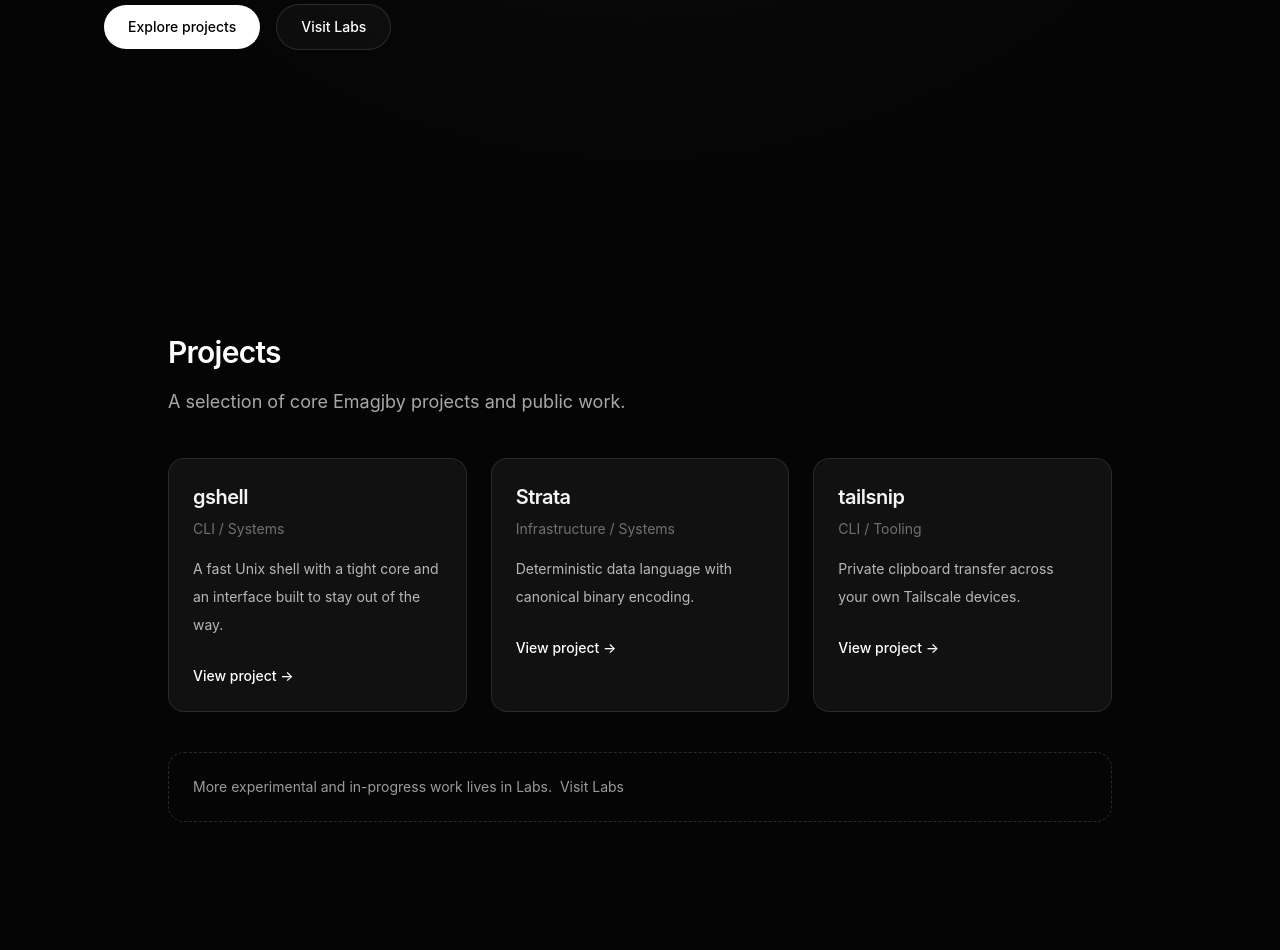
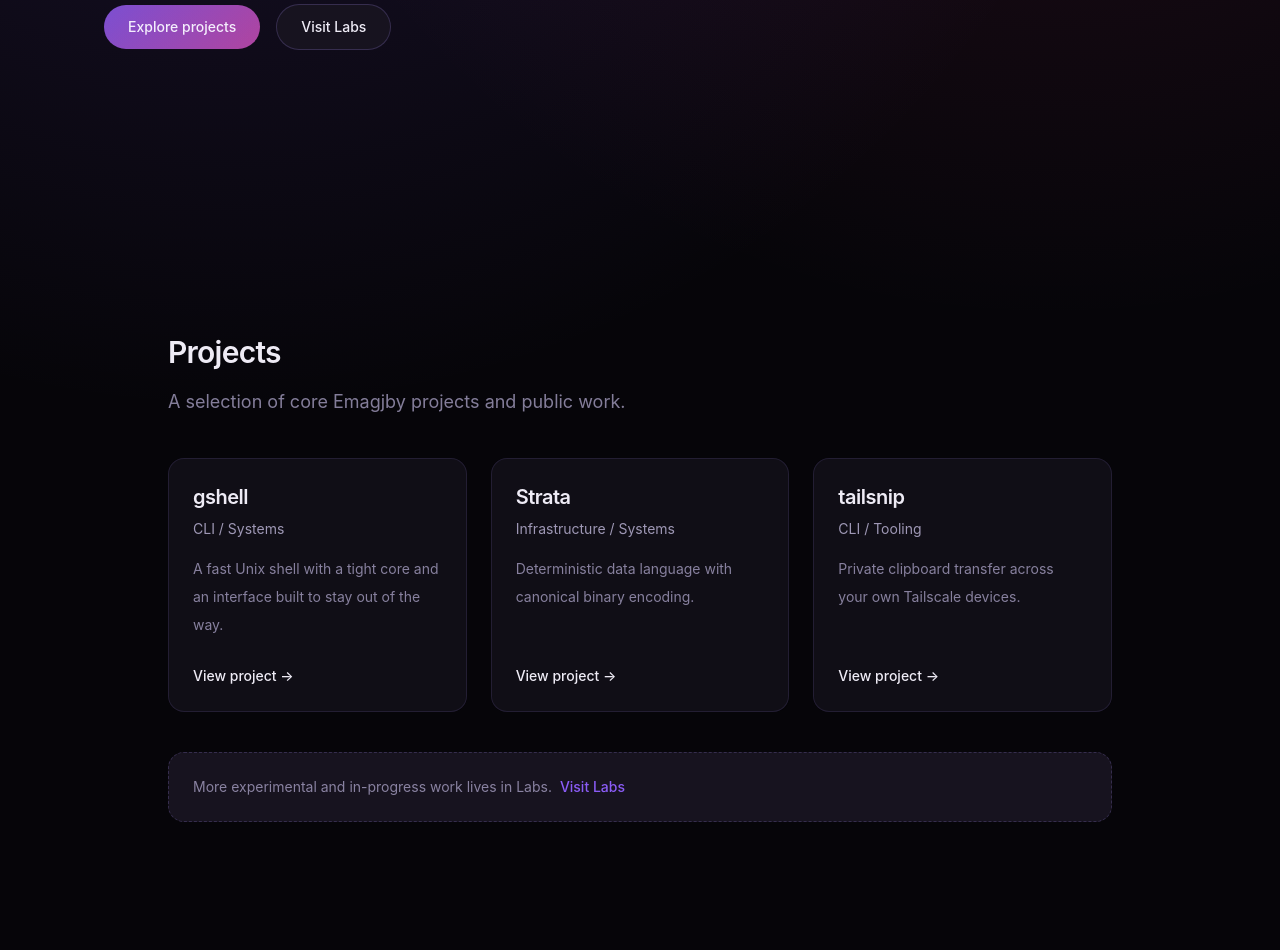
Before and after one commit to Emagjby/emagjby.com, a SvelteKit app: page / in a window 1280 px wide. Shown: the part 533-1483 px from the top of the page. Built offline with nearby package versions, Linux system fonts and the light colour scheme.

Commit message:
feat(design): define core color token system and background identity (#11)

```diff
--- a/src/lib/components/Footer.svelte
+++ b/src/lib/components/Footer.svelte
@@ -3,24 +3,25 @@
 	import { siteContent } from "$lib/content/site";
 </script>
 
-<footer class="border-t border-white/10 py-6 sm:py-10">
+<footer class="border-t border-(--border-subtle) py-6 sm:py-10">
 	<Container
 		class="flex flex-col gap-4 sm:flex-row sm:items-center sm:justify-between"
 	>
 		<div class="space-y-1">
-			<p class="text-sm font-medium text-white">{siteContent.name}</p>
-			<p class="text-sm text-white/50">{siteContent.footer.blurb}</p>
+			<p class="text-sm font-medium text-(--text-primary)">
+				{siteContent.name} &copy;
+			</p>
 		</div>
 
 		<nav aria-label="Footer links">
-			<ul class="flex flex-wrap items-center gap-5 text-sm text-white/60">
-				{#each siteContent.footer.links as link}
+			<ul class="flex flex-wrap items-center gap-5 text-sm">
+				{#each siteContent.footer.links as link (link.href)}
 					<li>
 						<a
 							href={link.href}
 							target={link.external ? "_blank" : undefined}
 							rel={link.external ? "noreferrer" : undefined}
-							class="transition-colors hover:text-white"
+							class="interactive-link text-(--text-muted)"
 						>
 							{link.label}
 						</a>
--- a/src/lib/components/Header.svelte
+++ b/src/lib/components/Header.svelte
@@ -4,22 +4,22 @@
 </script>
 
 <header
-	class="sticky top-0 z-20 border-b border-white/10 bg-black/70 backdrop-blur-md"
+	class="sticky top-0 z-20 border-b border-(--border-subtle) bg-[var(--bg-overlay)] backdrop-blur-md"
 >
 	<Container class="flex items-center justify-between py-5">
-		<a href="/" class="text-lg font-semibold tracking-tight text-white">
+		<a href="/" class="interactive-link text-lg font-semibold tracking-tight text-(--text-primary)">
 			{siteContent.name}
 		</a>
 
 		<nav aria-label="Primary navigation">
-			<ul class="flex items-center gap-8 text-sm text-white/65">
-				{#each navItems as item}
+			<ul class="flex items-center gap-8 text-sm">
+				{#each navItems as item (item.href)}
 					<li>
 						<a
 							href={item.href}
 							target={item.external ? "_blank" : undefined}
 							rel={item.external ? "noreferrer" : undefined}
-							class="transition-colors hover:text-white"
+							class="interactive-link text-(--text-muted)"
 						>
 							{item.label}
 						</a>
--- a/src/lib/components/Hero.svelte
+++ b/src/lib/components/Hero.svelte
@@ -5,27 +5,27 @@
 
 <section class="relative overflow-hidden py-24 sm:py-32 lg:py-40">
 	<div
-		class="absolute inset-0 -z-10 bg-[radial-gradient(circle_at_top,rgba(255,255,255,0.08),transparent_35%)]"
+		class="absolute inset-0 -z-10 bg-[radial-gradient(circle_at_top,var(--accent-glow),transparent_35%)]"
 	></div>
 
 	<Container>
 		<div class="max-w-4xl">
 			{#if siteContent.hero.eyebrow}
 				<p
-					class="text-sm font-medium uppercase tracking-[0.2em] text-white/45"
+					class="text-sm font-medium uppercase tracking-[0.2em] text-(--text-secondary)"
 				>
 					{siteContent.hero.eyebrow}
 				</p>
 			{/if}
 
 			<h1
-				class="mt-4 text-5xl font-semibold tracking-tight text-white sm:text-7xl"
+				class="mt-4 text-5xl font-semibold tracking-tight text-(--text-primary) sm:text-7xl"
 			>
 				{siteContent.hero.heading}
 			</h1>
 
 			<p
-				class="mt-6 max-w-2xl text-lg leading-8 text-white/68 sm:text-xl"
+				class="mt-6 max-w-2xl text-lg leading-8 text-(--text-muted) sm:text-xl"
 			>
 				{siteContent.hero.subheading}
 			</p>
@@ -36,7 +36,7 @@
 				>
 					<a
 						href={siteContent.hero.primaryCta.href}
-						class="inline-flex items-center justify-center rounded-full bg-white px-6 py-3 text-sm font-medium transition hover:bg-white/90 text-black"
+						class="interactive-button inline-flex items-center justify-center rounded-full px-6 py-3 text-sm font-medium text-(--text-primary)"
 					>
 						{siteContent.hero.primaryCta.label}
 					</a>
@@ -50,7 +50,7 @@
 							rel={siteContent.hero.secondaryCta.external
 								? "noopener noreferrer"
 								: undefined}
-							class="inline-flex items-center justify-center rounded-full border border-white/12 bg-white/[0.03] px-6 py-3 text-sm font-medium text-white transition hover:bg-white/[0.06]"
+							class="interactive-button-secondary inline-flex items-center justify-center rounded-full border border-(--border-default) bg-(--bg-elevated) px-6 py-3 text-sm font-medium text-(--text-primary) hover:bg-(--bg-surface)"
 						>
 							{siteContent.hero.secondaryCta.label}
 						</a>
--- a/src/lib/components/ProjectCard.svelte
+++ b/src/lib/components/ProjectCard.svelte
@@ -5,30 +5,32 @@
 </script>
 
 <article
-	class="rounded-2xl border border-white/10 bg-white/5 p-6 backdrop-blur-sm"
+	class="flex h-full flex-col rounded-2xl border border-(--border-subtle) bg-(--bg-surface) p-6 backdrop-blur-sm"
 >
 	<div class="flex items-start justify-between gap-4">
 		<div>
 			<h3 class="text-xl font-semibold tracking-tight">{project.name}</h3>
 
 			{#if project.category}
-				<p class="mt-2 text-sm text-white/40">{project.category}</p>
+				<p class="mt-2 text-sm text-(--text-secondary)">
+					{project.category}
+				</p>
 			{/if}
 		</div>
 	</div>
 
-	<p class="mt-4 text-sm leading-7 text-white/70">
+	<p class="mt-4 text-sm leading-7 text-(--text-muted)">
 		{project.description}
 	</p>
 
 	{#if project.href}
-		<div class="mt-6">
+		<div class="mt-auto pt-6">
 			<a
 				href={project.href}
 				target="_blank"
 				rel="noopener noreferrer"
 				aria-label={`View project ${project.name}`}
-				class="text-sm font-medium text-white underline underline-offset-4 hover:text-white/80"
+				class="interactive-link text-sm font-medium text-(--text-primary) underline underline-offset-4"
 			>
 				View project →
 			</a>
--- a/src/lib/components/ProjectSection.svelte
+++ b/src/lib/components/ProjectSection.svelte
@@ -11,13 +11,13 @@
 	description="A selection of core Emagjby projects and public work."
 >
 	<div class="grid gap-6 md:grid-cols-2 xl:grid-cols-3">
-		{#each projects as project}
+		{#each projects as project (project.name)}
 			<ProjectCard {project} />
 		{/each}
 	</div>
 
 	<div
-		class="mt-10 rounded-2xl border border-dashed border-white/15 p-6 text-sm text-white/60"
+		class="mt-10 rounded-2xl border border-dashed border-(--border-default) bg-(--bg-elevated) p-6 text-sm text-(--text-muted)"
 	>
 		<p>
 			{siteContent.labs.callout}
@@ -25,7 +25,7 @@
 				href={siteContent.labs.href}
 				target="_blank"
 				rel="noopener noreferrer"
-				class="ml-1 text-white underline underline-offset-4 hover:text-white/80"
+				class="interactive-link-accent ml-1 font-medium underline underline-offset-4"
 			>
 				Visit Labs
 			</a>
--- a/src/lib/components/Section.svelte
+++ b/src/lib/components/Section.svelte
@@ -28,7 +28,7 @@
 			<div class="max-w-3xl">
 				{#if eyebrow}
 					<p
-						class="text-sm font-medium uppercase tracking-[0.2em] text-white/45"
+						class="text-sm font-medium uppercase tracking-[0.2em] text-(--text-secondary)"
 					>
 						{eyebrow}
 					</p>
@@ -36,7 +36,7 @@
 
 				{#if title}
 					<h2
-						class="mt-3 text-2xl font-semibold tracking-tight text-white sm:text-3xl"
+						class="mt-3 text-2xl font-semibold tracking-tight text-(--text-primary) sm:text-3xl"
 					>
 						{title}
 					</h2>
@@ -44,7 +44,7 @@
 
 				{#if description}
 					<p
-						class="mt-4 text-base leading-8 text-white/65 sm:text-lg"
+						class="mt-4 text-base leading-8 text-(--text-muted) sm:text-lg"
 					>
 						{description}
 					</p>
--- a/src/routes/layout.css
+++ b/src/routes/layout.css
@@ -2,19 +2,53 @@
 
 :root {
   color-scheme: dark;
+
+  --bg-base: #060509;
+  --bg-surface: #100e16;
+  --bg-elevated: #17131f;
+  --bg-overlay: rgba(10, 8, 15, 0.78);
+
+  --text-primary: rgba(248, 245, 255, 0.96);
+  --text-secondary: rgba(214, 205, 243, 0.72);
+  --text-muted: rgba(192, 183, 223, 0.68);
+
+  --border-subtle: rgba(152, 128, 227, 0.14);
+  --border-default: rgba(152, 128, 227, 0.24);
+
+  --accent-primary: #8b5cf6;
+  --accent-secondary: #ec4899;
+
+  --accent-glow: rgba(139, 92, 246, 0.18);
+  --accent-glow-strong: rgba(236, 72, 153, 0.14);
+
+  --gradient-accent: linear-gradient(
+    135deg,
+    var(--accent-primary) 0%,
+    var(--accent-secondary) 100%
+  );
 }
 
 html {
   scroll-behavior: smooth;
+  background: var(--bg-base);
 }
 
 body {
   margin: 0;
   min-width: 320px;
   background:
-    radial-gradient(circle at top, rgba(255, 255, 255, 0.04), transparent 35%),
-    #050505;
-  color: rgba(255, 255, 255, 0.96);
+    radial-gradient(
+      circle at 18% 0%,
+      var(--accent-glow),
+      transparent 42%
+    ),
+    radial-gradient(
+      circle at 82% 0%,
+      var(--accent-glow-strong),
+      transparent 38%
+    ),
+    var(--bg-base);
+  color: var(--text-primary);
   font-family:
     "Inter",
     ui-sans-serif,
@@ -41,14 +75,61 @@ body {
 
 a {
   text-decoration: none;
+  color: inherit;
+  transition:
+    color 0.22s ease,
+    border-color 0.22s ease,
+    background-color 0.22s ease,
+    opacity 0.22s ease,
+    box-shadow 0.28s ease,
+    transform 0.28s ease,
+    background-position 0.32s ease;
+}
+
+.interactive-link:hover {
+  color: var(--accent-primary);
+}
+
+.interactive-link-accent {
+  color: var(--accent-primary);
+}
+
+.interactive-link-accent:hover {
+  color: var(--accent-secondary);
+}
+
+.interactive-button {
+  background-image:
+    linear-gradient(rgba(6, 5, 9, 0.14), rgba(6, 5, 9, 0.14)),
+    var(--gradient-accent);
+  background-size: 160% 160%;
+  background-position: 0% 50%;
+  box-shadow: 0 16px 36px -24px var(--accent-glow);
+}
+
+.interactive-button:hover {
+  background-position: 100% 50%;
+  box-shadow: 0 20px 42px -22px var(--accent-glow);
+  transform: translateY(-1px);
+}
+
+.interactive-button-secondary:hover {
+  color: var(--accent-primary);
+  border-color: var(--accent-primary);
+  box-shadow: 0 16px 36px -26px var(--accent-glow);
+  transform: translateY(-1px);
 }
 
 .prose a,
 .rich-text a,
-p a,
-li a,
-footer a {
-  color: inherit;
+p a {
+  color: var(--accent-primary);
+}
+
+.prose a:hover,
+.rich-text a:hover,
+p a:hover {
+  color: var(--accent-secondary);
 }
 
 button,
@@ -62,7 +143,12 @@ section {
   scroll-margin-top: 80px;
 }
 
+:focus-visible {
+  outline: 2px solid var(--accent-primary);
+  outline-offset: 3px;
+}
+
 ::selection {
-  background: rgba(255, 255, 255, 0.18);
-  color: white;
+  background: var(--accent-glow);
+  color: var(--text-primary);
 }
```
